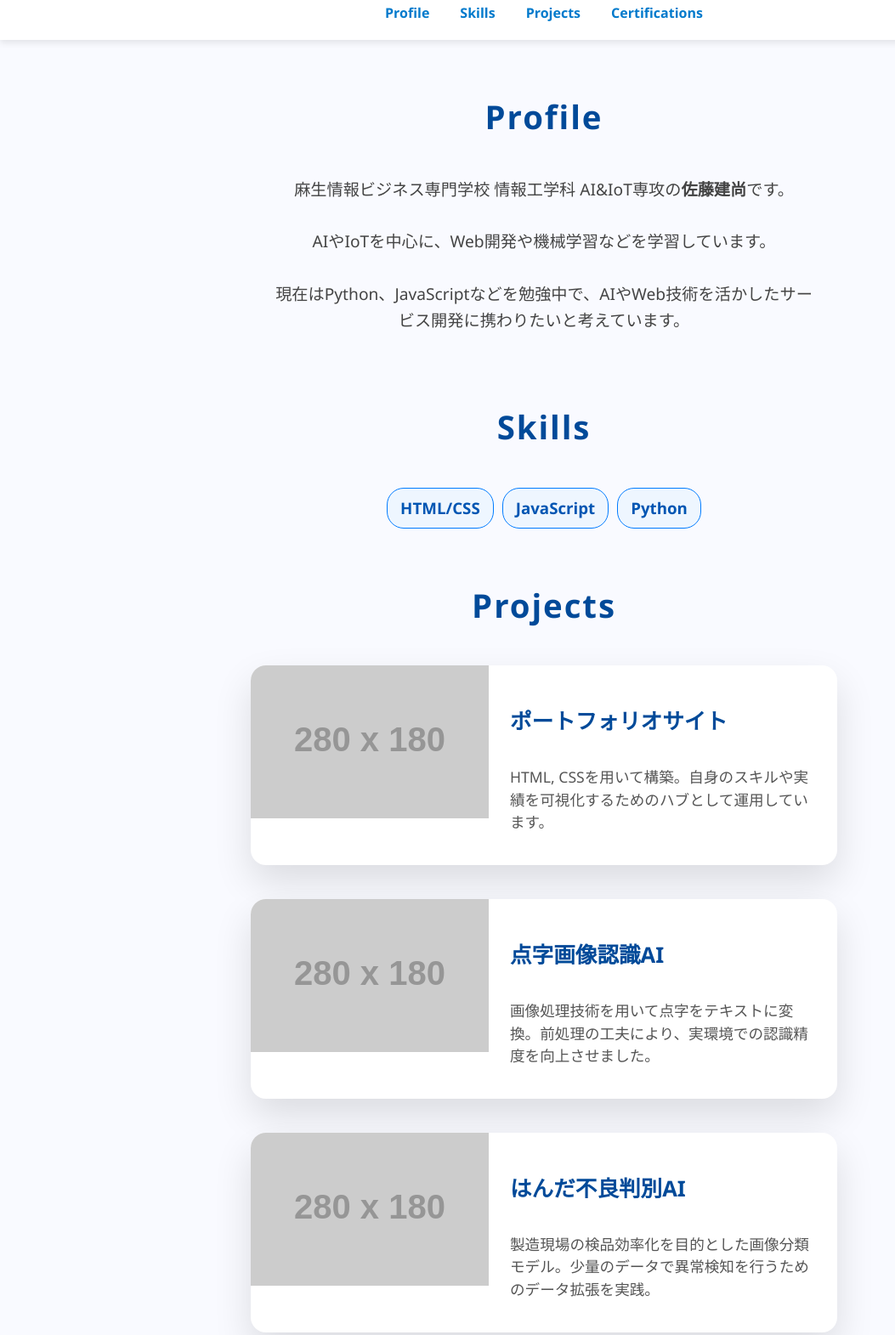
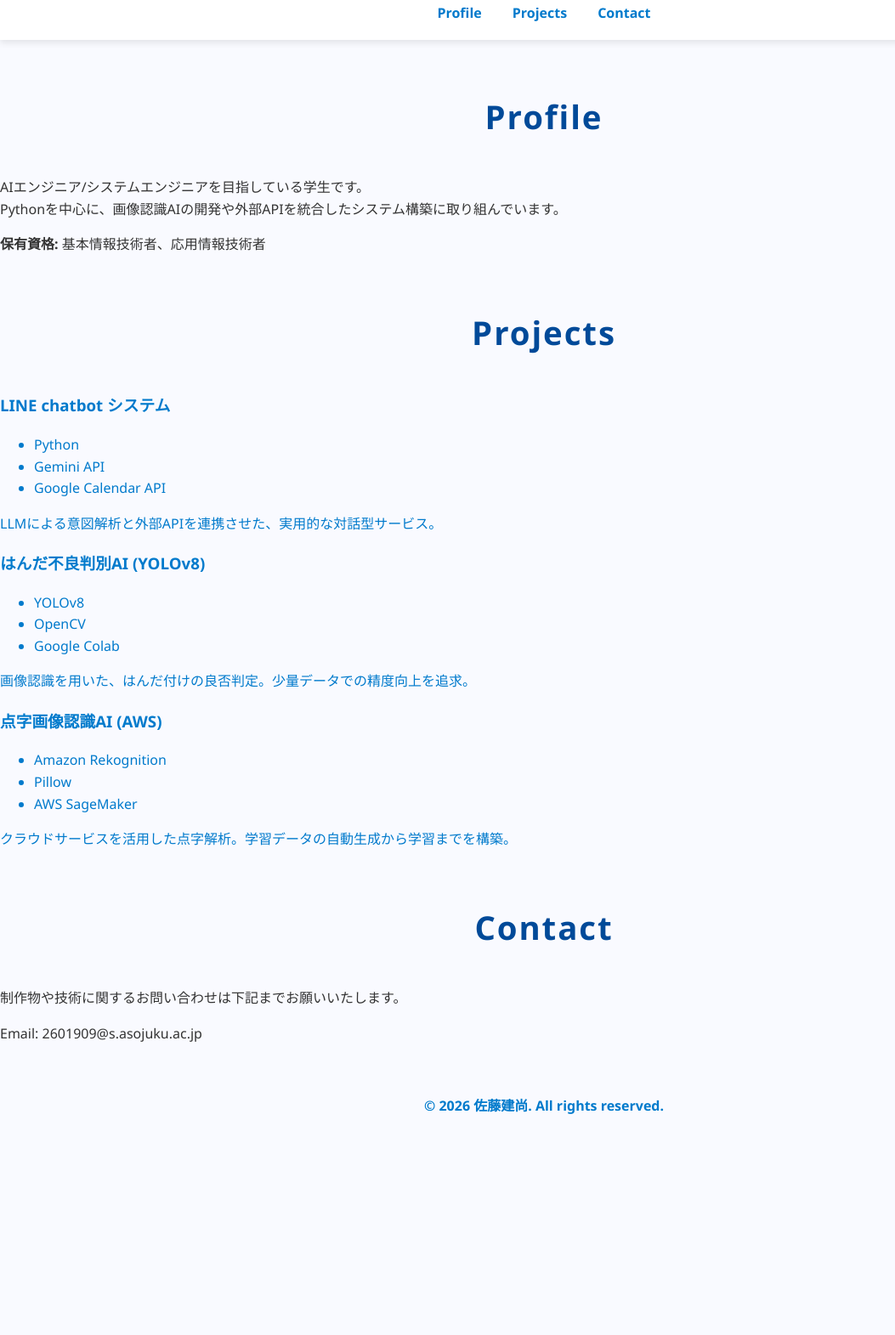
Before and after one commit to kenpyo/portfolio, a plain HTML site: page index.html in a window 1280 px wide. Shown: the part 15-1586 px from the top of the page at 85% size, without its empty margins (0-1053 px from the left). After the commit the page ends 1370 px from the top, so only its background shows below. Drawn offline with Linux system fonts and the light colour scheme; placeholder pictures from the web are drawn by us.

Commit message:
Revise portfolio webpage layout and content
Updated the structure and content of the portfolio webpage, including changes to the profile, projects, and contact sections.

```diff
--- a/index.html
+++ b/index.html
@@ -1,101 +1,86 @@
 <!DOCTYPE html>
 <html lang="ja">
 <head>
-  <meta charset="UTF-8" />
-  <meta name="viewport" content="width=device-width, initial-scale=1" />
-  <title>ポートフォリオ - 佐藤建尚</title>
-  <link rel="stylesheet" href="styles.css" />
+  <meta charset="UTF-8">
+  <meta name="viewport" content="width=device-width, initial-scale=1.0">
+  <title>佐藤建尚 - Portfolio</title>
+  <link rel="stylesheet" href="styles.css">
 </head>
 <body>
   <header>
     <nav>
       <ul class="nav-list">
-        <li><a href="#profile">Profile</a></li>
-        <li><a href="#skills">Skills</a></li>
+        <li><a href="#about">Profile</a></li>
         <li><a href="#projects">Projects</a></li>
-        <li><a href="#certifications">Certifications</a></li>
+        <li><a href="#contact">Contact</a></li>
       </ul>
     </nav>
   </header>
 
   <main>
-    <section id="profile" class="fade-in delay-1">
-      <h2 class="section-title">Profile</h2>
-      <p>麻生情報ビジネス専門学校 情報工学科 AI&IoT専攻の<strong>佐藤建尚</strong>です。<br>
-        AIやIoTを中心に、Web開発や機械学習などを学習しています。<br>
-        現在はPython、JavaScriptなどを勉強中で、AIやWeb技術を活かしたサービス開発に携わりたいと考えています。</p>
-
+    <section id="about" class="fade-in">
+      <h1 class="section-title">Profile</h1>
+      <div class="about-container">
+        <p>
+          AIエンジニア/システムエンジニアを目指している学生です。<br>
+          Pythonを中心に、画像認識AIの開発や外部APIを統合したシステム構築に取り組んでいます。
+        </p>
+        <p><strong>保有資格:</strong> 基本情報技術者、応用情報技術者</p>
+      </div>
     </section>
 
-    <section id="skills" class="fade-in delay-2">
-      <h2 class="section-title">Skills</h2>
-      <ul class="skills-simple">
-        <li>HTML/CSS</li>
-        <li>JavaScript</li>
-        <li>Python</li>
-      </ul>
-    </section>
+    <section id="projects" class="fade-in">
+      <h1 class="section-title">Projects</h1>
+      <div class="projects-grid">
 
-    <section id="projects" class="fade-in delay-3">
-      <h2 class="section-title">Projects</h2>
-      <div class="gallery">
-
-        <a href="https://github.com/kenpyo/portfolio" target="_blank" rel="noopener noreferrer" class="work-card-link">
-          <div class="work-item">
-            <img src="https://via.placeholder.com/280x180.png?text=Portfolio" alt="Portfolio" />
-            <div class="work-content">
-              <h3>ポートフォリオサイト</h3>
-              <p>HTML, CSSを用いて構築。自身のスキルや実績を可視化するためのハブとして運用しています。</p>
-            </div>
+        <a href="projects/chatbot.html" class="project-card-link">
+          <div class="project-card">
+            <h3>LINE chatbot システム</h3>
+            <ul class="tag-list">
+              <li>Python</li>
+              <li>Gemini API</li>
+              <li>Google Calendar API</li>
+            </ul>
+            <p>LLMによる意図解析と外部APIを連携させた、実用的な対話型サービス。</p>
           </div>
         </a>
 
-        <a href="project/braille.html" class="work-card-link">
-          <div class="work-item">
-            <img src="https://via.placeholder.com/280x180.png?text=Braille+AI" alt="点字画像認識AI" />
-            <div class="work-content">
-              <h3>点字画像認識AI</h3>
-              <p>画像処理技術を用いて点字をテキストに変換。前処理の工夫により、実環境での認識精度を向上させました。</p>
-            </div>
+        <a href="projects/soldering-ai.html" class="project-card-link">
+          <div class="project-card">
+            <h3>はんだ不良判別AI (YOLOv8)</h3>
+            <ul class="tag-list">
+              <li>YOLOv8</li>
+              <li>OpenCV</li>
+              <li>Google Colab</li>
+            </ul>
+            <p>画像認識を用いた、はんだ付けの良否判定。少量データでの精度向上を追求。</p>
           </div>
         </a>
 
-        <a href="project/handa.html" class="work-card-link">
-          <div class="work-item">
-            <img src="https://via.placeholder.com/280x180.png?text=Soldering+AI" alt="はんだ不良判別AI" />
-            <div class="work-content">
-              <h3>はんだ不良判別AI</h3>
-              <p>製造現場の検品効率化を目的とした画像分類モデル。少量のデータで異常検知を行うためのデータ拡張を実践。</p>
-            </div>
-          </div>
-        </a>
-
-        <a href="project/chatbot.html" class="work-card-link">
-          <div class="work-item">
-            <img src="https://via.placeholder.com/280x180.png?text=Chatbot" alt="Chatbot" />
-            <div class="work-content">
-              <h3>多機能チャットボット</h3>
-              <p>外部APIと連携したチャットボットシステム。</p>
-            </div>
+        <a href="projects/braille.html" class="project-card-link">
+          <div class="project-card">
+            <h3>点字画像認識AI (AWS)</h3>
+            <ul class="tag-list">
+              <li>Amazon Rekognition</li>
+              <li>Pillow</li>
+              <li>AWS SageMaker</li>
+            </ul>
+            <p>クラウドサービスを活用した点字解析。学習データの自動生成から学習までを構築。</p>
           </div>
         </a>
 
       </div>
     </section>
 
-    <section id="certifications" class="fade-in delay-3">
-      <h2 class="section-title">Certifications</h2>
-      <ul class="cert-list">
-        <li>基本情報技術者試験 (FE)</li>
-        <li>Pythonプログラミング能力認定試験2級（予定）</li>
-        <li>j検 プログラマ認定</li>
-        <li>Excel 表計算処理技能認定試験3級</li>
-      </ul>
+    <section id="contact" class="fade-in">
+      <h1 class="section-title">Contact</h1>
+      <p>制作物や技術に関するお問い合わせは下記までお願いいたします。</p>
+      <p>Email: <span>2601909@s.asojuku.ac.jp</span></p>
     </section>
   </main>
 
   <footer>
-    &copy; 2025 佐藤建尚. All rights reserved.
+    <p>&copy; 2026 佐藤建尚. All rights reserved.</p>
   </footer>
 </body>
 </html>
```
